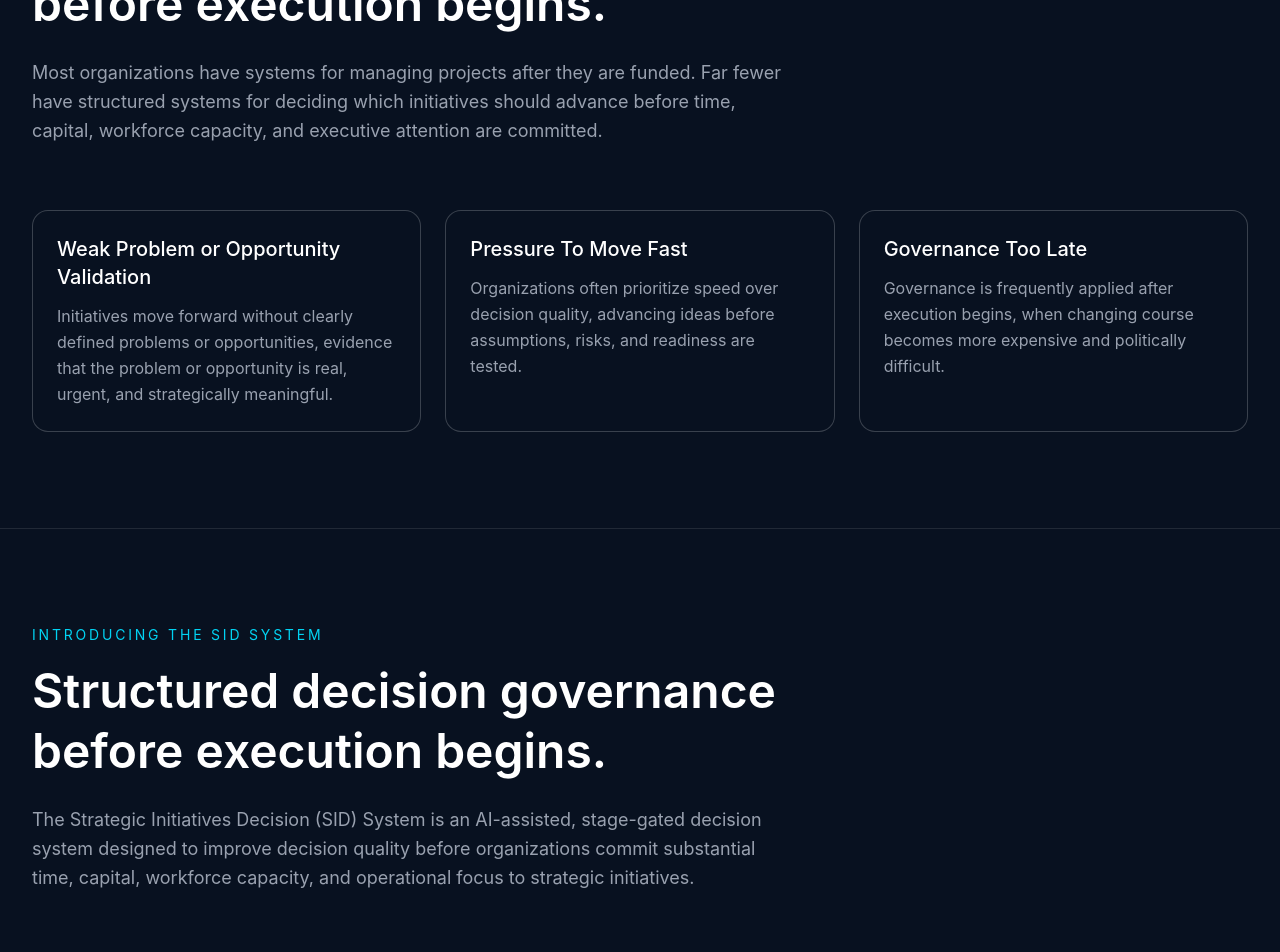
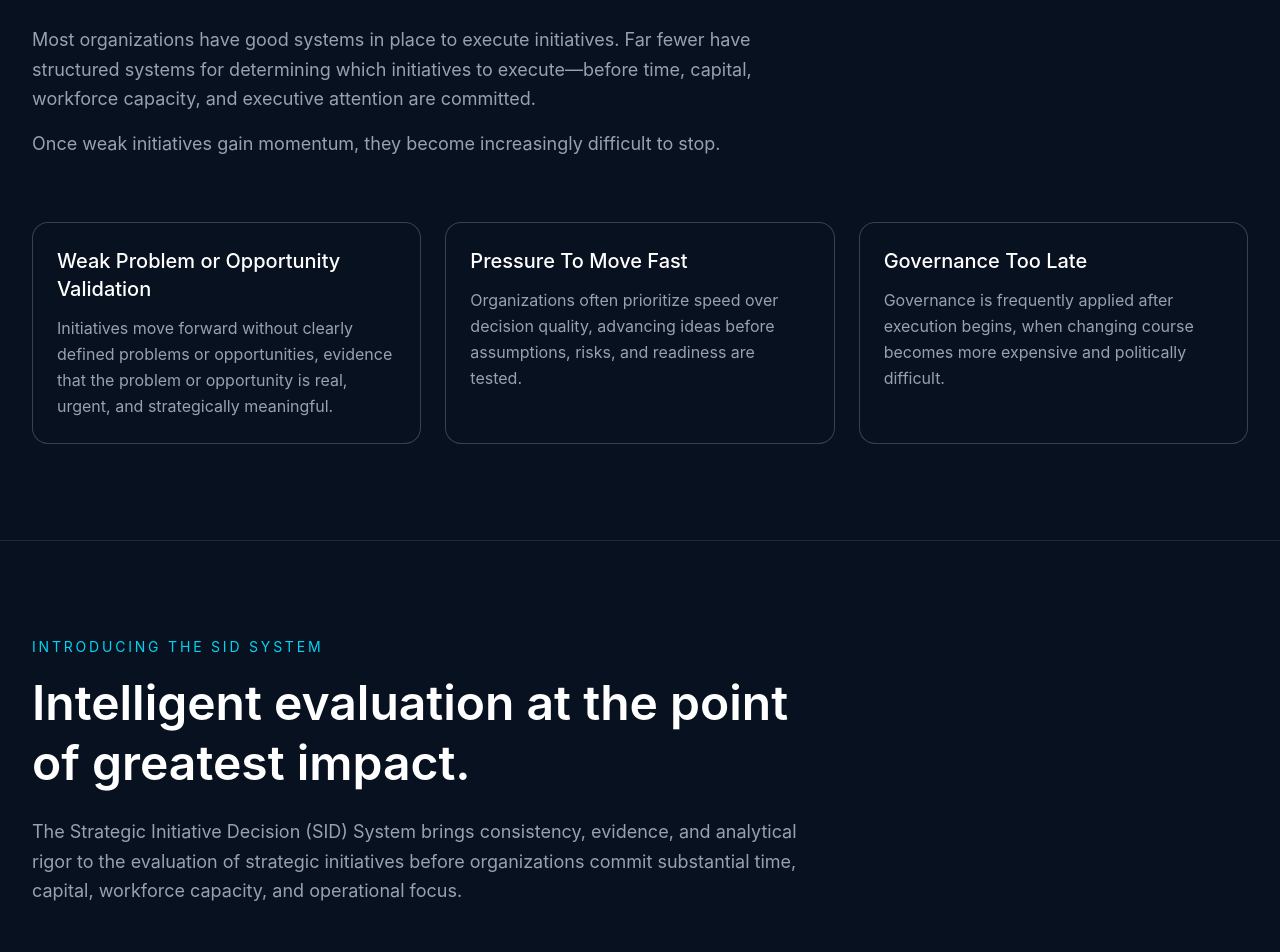
Before and after one commit to strategicfutures/strategic-futures-labs, a React (Vite) app: page / in a window 1280 px wide. Shown: the part 1500-2452 px from the top of the page. Built offline with nearby package versions, Linux system fonts and the light colour scheme.

Commit message:
Refined executive messaging and strategic risk case studies

```diff
--- a/src/App.jsx
+++ b/src/App.jsx
@@ -44,7 +44,7 @@ const briefingUrl = "https://gamma.app/docs/Executive-Summary-The-Strategic-Init
           <p className="text-xl text-gray-400 leading-relaxed mb-10 max-w-3xl mx-auto text-center">
             Strategic Futures Labs builds intelligent decision systems that help organizations form, evaluate, and govern strategic initiatives{" "}
             <span className="font-semibold text-white">before</span>{" "}
-            major resources are committed.
+            commitment.
           </p>
 
           <div className="flex flex-col sm:flex-row gap-4 justify-center">
@@ -150,9 +150,12 @@ const briefingUrl = "https://gamma.app/docs/Executive-Summary-The-Strategic-Init
       </h2>
 
       <p className="text-lg text-gray-400 leading-relaxed">
-        Most organizations have systems for managing projects after they are funded.
-        Far fewer have structured systems for deciding which initiatives should advance
-        before time, capital, workforce capacity, and executive attention are committed.
+        Most organizations have good systems in place to execute initiatives.
+        Far fewer have structured systems for determining which initiatives to execute—before time, capital, workforce capacity, and executive attention are committed.
+      </p>
+
+      <p className="text-lg text-gray-400 leading-relaxed mt-4">
+        Once weak initiatives gain momentum, they become increasingly difficult to stop.
       </p>
     </div>
 
@@ -195,14 +198,13 @@ const briefingUrl = "https://gamma.app/docs/Executive-Summary-The-Strategic-Init
       </p>
 
       <h2 className="text-4xl lg:text-5xl font-semibold leading-tight mb-6">
-        Structured decision governance before execution begins.
+        Intelligent evaluation at the point of greatest impact.
       </h2>
 
       <p className="text-lg text-gray-400 leading-relaxed">
-        The Strategic Initiatives Decision (SID) System is an AI-assisted,
-        stage-gated decision system designed to improve decision quality before
+        The Strategic Initiative Decision (SID) System brings consistency, evidence, and analytical rigor to the evaluation of strategic initiatives before
         organizations commit substantial time, capital, workforce capacity,
-        and operational focus to strategic initiatives.
+        and operational focus.
       </p>
     </div>
 
@@ -287,7 +289,7 @@ const briefingUrl = "https://gamma.app/docs/Executive-Summary-The-Strategic-Init
         and decision gate checkpoints to help organizations form, evaluate,
         and govern strategic initiatives.
       </p>
-      <p className="text-lg text-gray-400 leading-relaxed">
+      <p className="text-lg text-gray-400 leading-relaxed mt-4">
         Weak initiatives are{" "}
         <span className="text-400 font-semibold">
           stopped
@@ -487,11 +489,12 @@ const briefingUrl = "https://gamma.app/docs/Executive-Summary-The-Strategic-Init
   <div className="max-w-7xl mx-auto px-8 py-24">
 
     <div className="text-center mb-16">
-
-
+      <p className="text-cyan-400 uppercase tracking-[0.2em] text-sm mb-4">
+        Strategic Risk Case Studies
+      </p>
 
       <h2 className="text-3xl lg:text-4xl font-semibold leading-tight max-w-4xl mx-auto">
-        Designed to help prevent high-stakes failures.
+        A system designed to help prevent high-stakes failures.
       </h2>
 
     </div>
```
